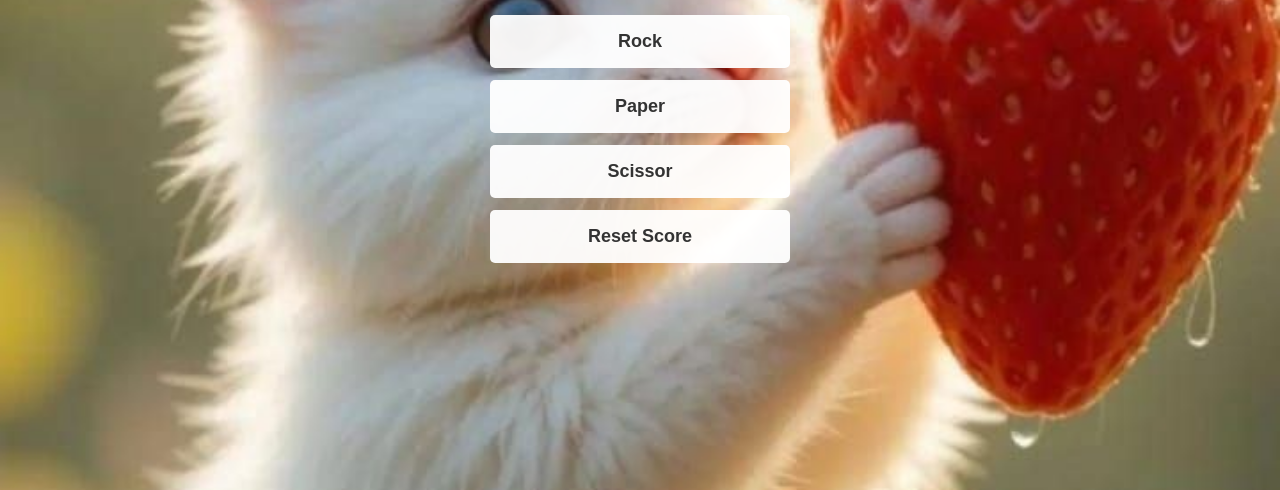
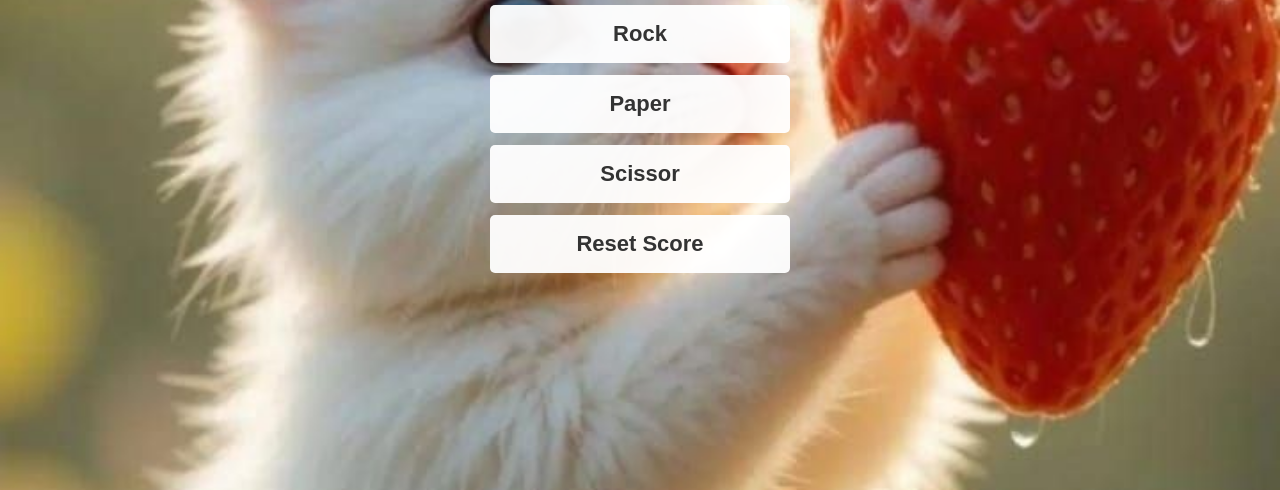
Before and after one commit to Raymond-developer/My_website_RAyMoNd, a website: page frontend/game.html in a window 1280 px wide. Shown: the part 310-800 px from the top of the page. Drawn offline with Linux system fonts and the light colour scheme; sample sign-in values are in the browser's storage.

Commit message:
done done

```diff
--- a/frontend/game.html
+++ b/frontend/game.html
@@ -60,7 +60,7 @@
 }
 
 button {
-  font-size: 18px;
+  font-size: 22px;
   font-weight: 700;
   margin: 0 0 12px 0;
   padding: 16px 5%;
@@ -94,7 +94,8 @@
   .para {
     font-size: 30px;
     margin-bottom: 30px;
-
+  }
+}
      </style>
    </head>
    <body>
```
Also changed, not shown: frontend/amazon.html (+0 -1 lines), frontend/checkout.html (+0 -3 lines).
